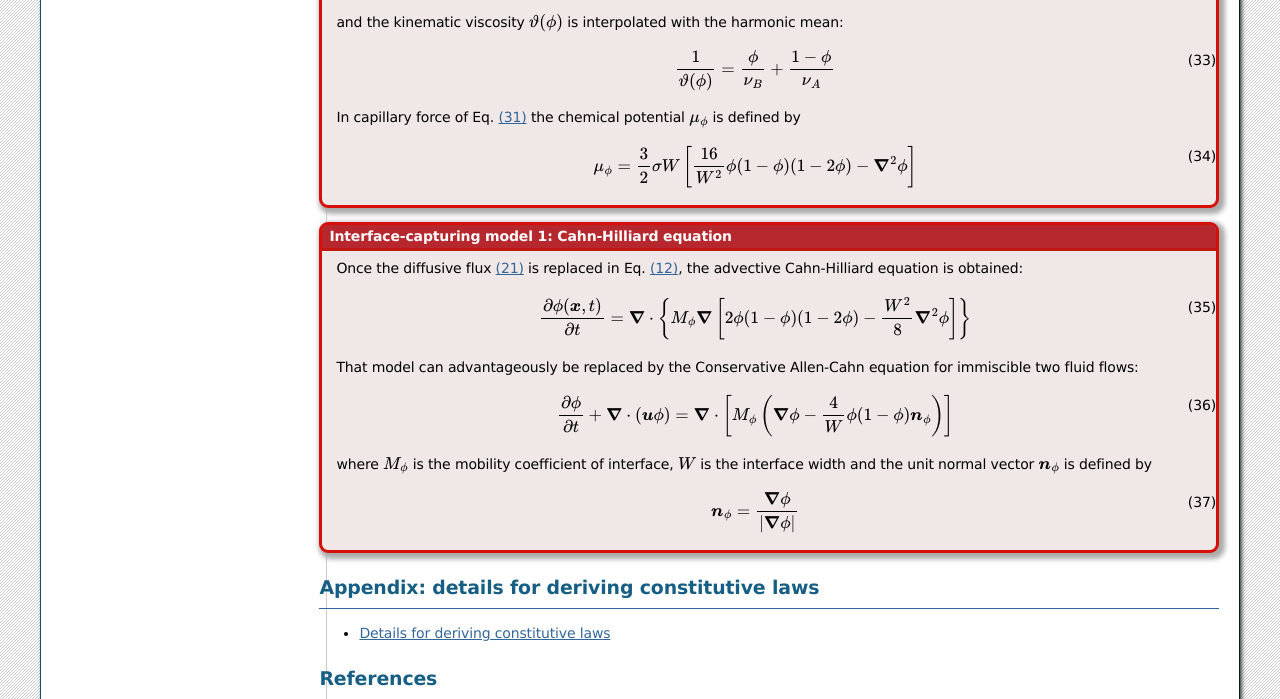
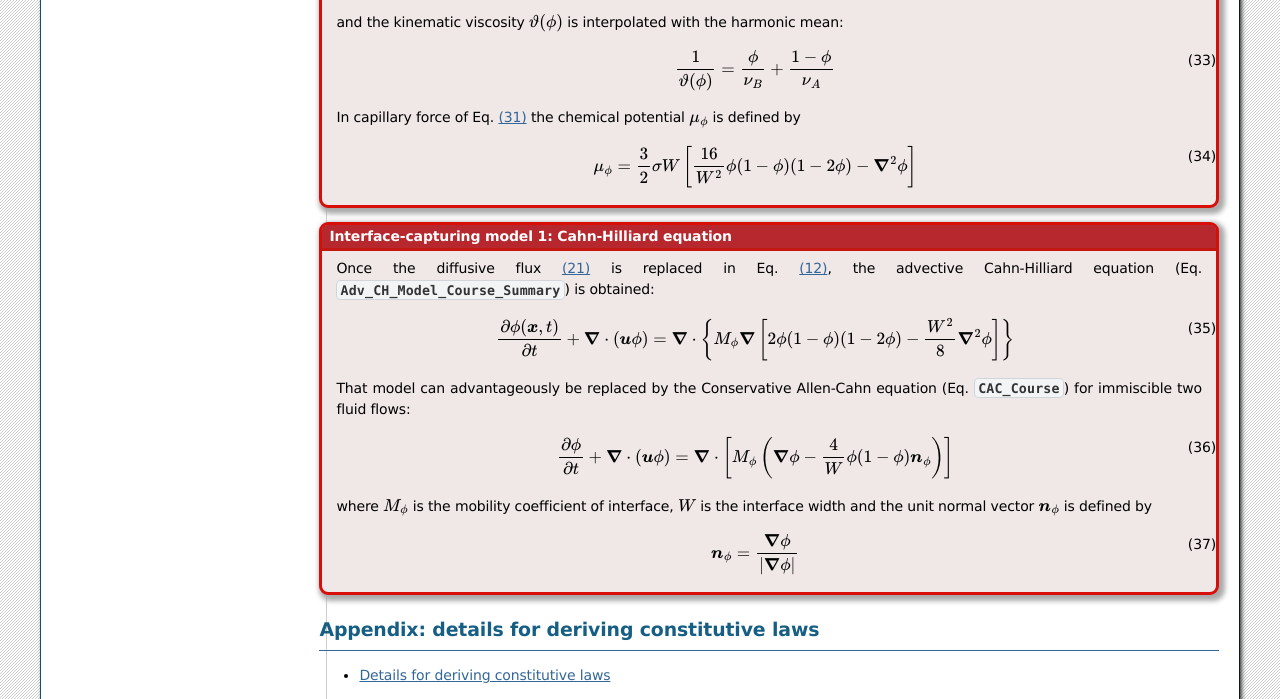
Before and after one commit to cea-lbm-saclay/LBM_Saclay_Documentation, a Sphinx documentation site: the page built from doc/src_doc/05_COURSES/Course_PF/03_NavierStokes_with_PhaseField.rst, in a window 1280 px wide and 900 px high, scrolled down 5523 px, cut to the strip 0-699 px from the top of the window. Built offline with Sphinx 7.4.7, drawn with Linux system fonts in a browser that asks for light colours; cross-references to code outside the pages are shown as plain code.

Commit message:
Update course

```diff
--- a/doc/src_doc/01_USER_GUIDE/RUN_TRAINING_LBM/runtraininglbm.rst
+++ b/doc/src_doc/01_USER_GUIDE/RUN_TRAINING_LBM/runtraininglbm.rst
@@ -8,7 +8,7 @@ Introduction
 
 .. admonition:: Introduction
 
-   This section presents an overview of folder ``run_training_lbm`` to start practicing two-phase flows with LBM_Saclay. Those test cases are used in the LBM training session of 1) SMEMaG doctoral school :bdg-link-success-line:`ADUM <https://adum.fr/script/catalogue.pl?mod=3701390&site=psaclay>` and 2) Master of Sciences Sorbonne University :bdg-link-success-line:`SSU <https://su-mecanique.github.io/master-mecanique/page/um5mee32/>`. Most of them appear in publications to validate new LBM numerical schemes or new two-phase models. Several examples of ``.ini`` files are contained in directory ``run_training_lbm``. They run with the kernel ``NSAC_Comp`` which implements the :bdg-ref-primary-line:`Math-NSAC-Comp`. Those input datafiles use several options or different values to help users for making their own test case. It is supposed that you run the test cases on ORCUS (see :bdg-ref-primary-line:`Simulations-GPU`). Once the job is complete, the output files must be downloaded and post-processed with paraview on your local computer. Few examples of single-phase and two-phase flows are presented in :numref:`target-Fig-Overview`.
+   This section presents an overview of folder ``run_training_lbm`` to start practicing two-phase flows with LBM_Saclay. Those test cases are used in the LBM training session of 1) SMEMaG doctoral school :bdg-link-success-line:`ADUM <https://adum.fr/script/catalogue.pl?mod=3701390&site=psaclay>` and 2) Master of Sciences Sorbonne University :bdg-link-success-line:`SSU <https://su-mecanique.github.io/master-mecanique/page/um5mee32/>`. Most of them appear in publications to validate new LBM numerical schemes or new two-phase models. Several examples of ``.ini`` files are contained in directory ``run_training_lbm``. They run with the kernel ``NSAC_Comp`` which implements the :bdg-ref-primary-line:`Math-NSAC-Comp`. Those input datafiles use several options or different values to help users for making their own test case. It is supposed that you run the test cases on ORCUS (see :bdg-ref-primary-line:`Simulations-GPU`). Once the job is complete, the output files must be downloaded on your local computer and post-processed with paraview. Few examples of single-phase and two-phase flows are presented in :numref:`target-Fig-Overview`.
 
    .. dropdown:: Table of content
 
--- a/doc/src_doc/05_COURSES/Course_PF/03_NavierStokes_with_PhaseField.rst
+++ b/doc/src_doc/05_COURSES/Course_PF/03_NavierStokes_with_PhaseField.rst
@@ -361,14 +361,14 @@ Summary
 .. admonition:: Interface-capturing model 1: Cahn-Hilliard equation
    :class: error
 
-   Once the diffusive flux :eq:`Def-Flux-iNS` is replaced in Eq. :eq:`Phi-Balance-iNS-PFCourse`, the advective Cahn-Hilliard equation is obtained:
+   Once the diffusive flux :eq:`Def-Flux-iNS` is replaced in Eq. :eq:`Phi-Balance-iNS-PFCourse`, the advective Cahn-Hilliard equation (Eq. :eq:`Adv_CH_Model_Course_Summary`) is obtained:
 
    .. math::
       :label: CH_Eq_TwoPhase
 
-      \frac{\partial\phi(\boldsymbol{x},t)}{\partial t}=\boldsymbol{\nabla}\cdot\left\{M_{\phi}\boldsymbol{\nabla}\left[2\phi(1-\phi)(1-2\phi)-\frac{W^2}{8}\boldsymbol{\nabla}^{2}\phi  \right]\right\}
+      \frac{\partial\phi(\boldsymbol{x},t)}{\partial t}+\boldsymbol{\nabla}\cdot(\boldsymbol{u}\phi)=\boldsymbol{\nabla}\cdot\left\{M_{\phi}\boldsymbol{\nabla}\left[2\phi(1-\phi)(1-2\phi)-\frac{W^2}{8}\boldsymbol{\nabla}^{2}\phi  \right]\right\}
 
-   That model can advantageously be replaced by the Conservative Allen-Cahn equation for immiscible two fluid flows:
+   That model can advantageously be replaced by the Conservative Allen-Cahn equation (Eq. :eq:`CAC_Course`) for immiscible two fluid flows:
 
    .. math::
       :label: CAC_Eq_TwoPhase
```
